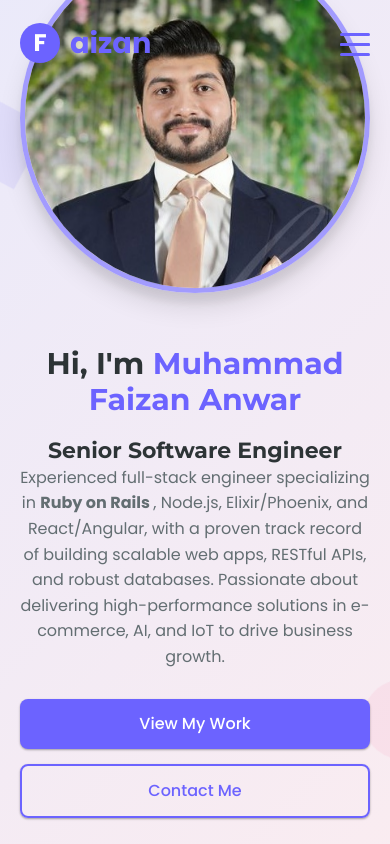
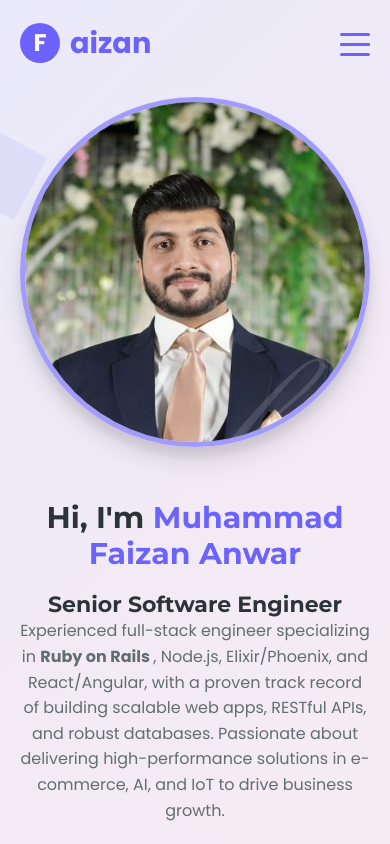
Before and after one commit to faizananwardeveloper/faizananwardeveloper.github.io, a plain HTML site: page index.html in a window 390 px wide. Shown: the top 844 px of the page. Drawn offline with Linux system fonts and the light colour scheme.

Commit message:
- Fix image responsiveness

```diff
--- a/index.html
+++ b/index.html
@@ -286,8 +286,9 @@
             position: relative;
             overflow: hidden;
 
-            @media (max-height: 700px) {
+            @media (max-width: 700px) {
                 height: unset;
+                min-height: unset;
             }
         }
 
```
